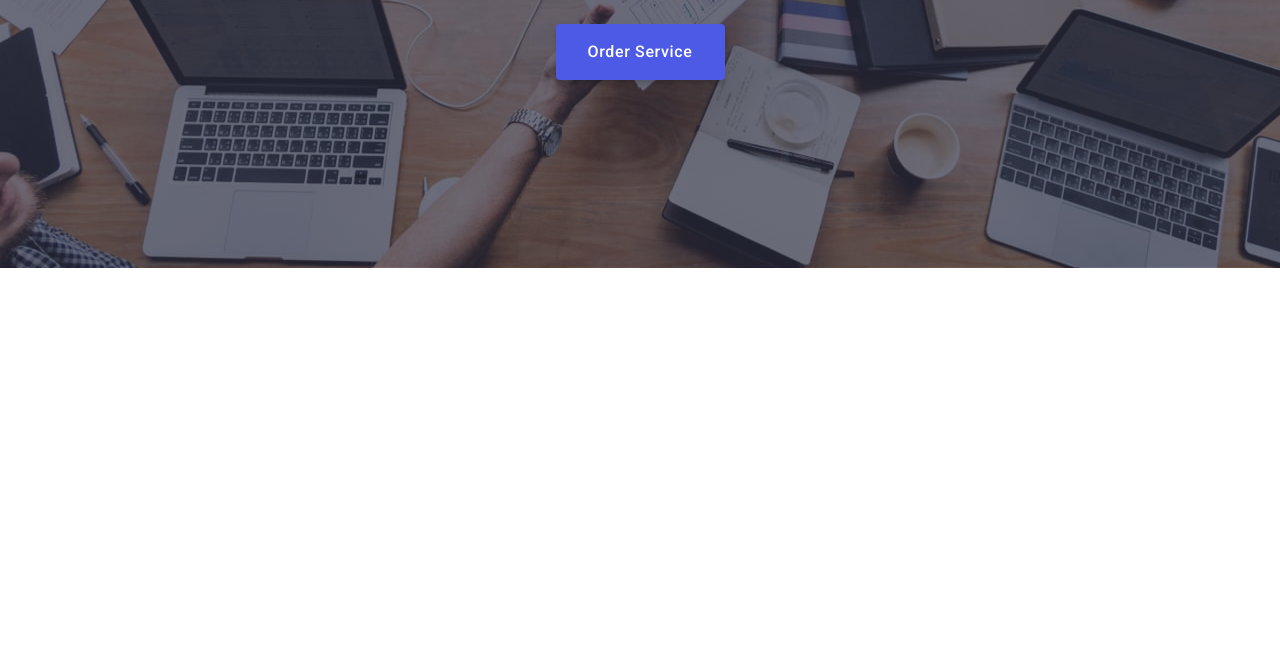
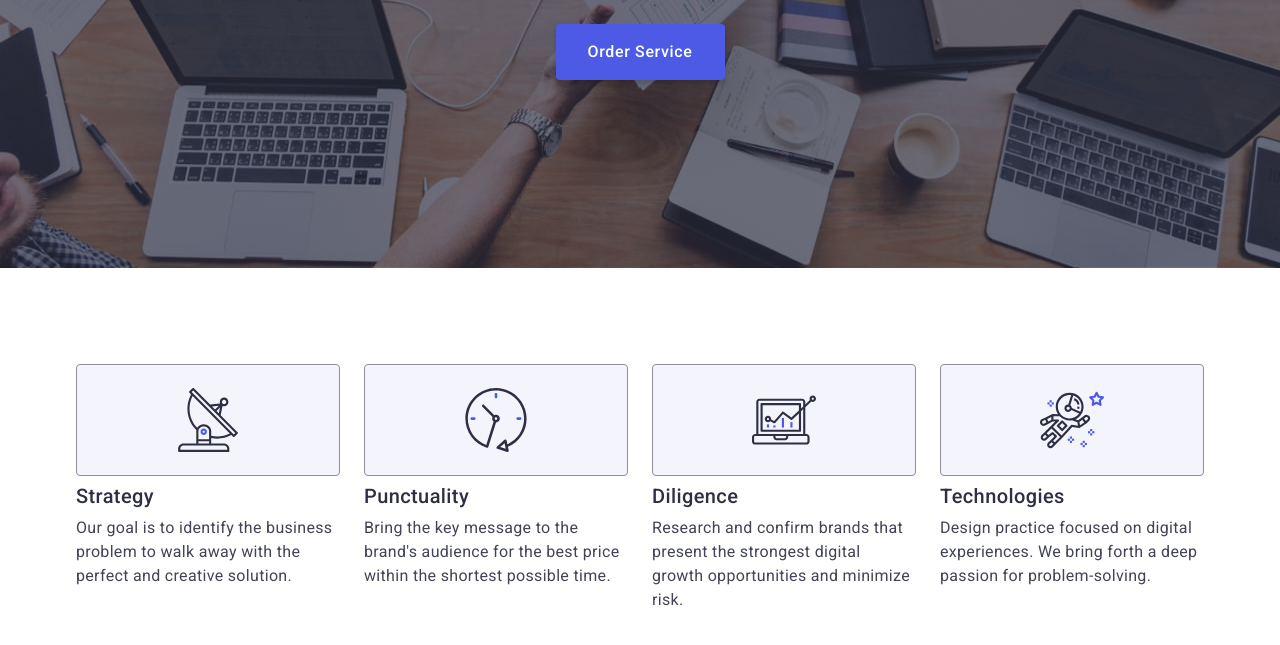
Before and after one commit to Serhii-Kvach/goit-markup-hw-06, a plain HTML site: page index.html in a window 1280 px wide. Shown: the part 405-1050 px from the top of the page. Before the commit the page ends 800 px from the top, so only its background shows below. Drawn offline with nearby package versions, Linux system fonts and the light colour scheme.

Commit message:
add benefits

```diff
--- a/css/styles.css
+++ b/css/styles.css
@@ -482,3 +482,104 @@ svg {
     margin-bottom: 48px;
   }
 }
+/* =========================HERO======================= */
+
+/* ======================BENEFITS====================== */
+.visually-hidden {
+  position: absolute;
+  width: 1px;
+  height: 1px;
+  margin: -1px;
+  border: 0;
+  padding: 0;
+
+  white-space: nowrap;
+  clip-path: inset(100%);
+  clip: rect(0 0 0 0);
+  overflow: hidden;
+}
+
+.benefits-item-icons {
+  display: none;
+}
+
+.page-section-two {
+  padding-top: 96px;
+  padding-bottom: 96px;
+}
+
+.benefits-list {
+  display: flex;
+  flex-direction: column;
+  row-gap: 72px;
+}
+
+.benefits-subtitle {
+  font-weight: 700;
+  font-size: 36px;
+  line-height: 1.11;
+  letter-spacing: 0.02em;
+  text-align: center;
+  color: #2e2f42;
+  margin-bottom: 8px;
+}
+
+.benefits-text {
+  font-weight: 500;
+  font-size: 16px;
+  line-height: 1.5;
+  letter-spacing: 0.02em;
+  color: #434455;
+}
+
+@media screen and (min-width: 768px) {
+  .benefits-list {
+    display: flex;
+    flex-direction: row;
+    flex-wrap: wrap;
+    row-gap: 72px;
+    column-gap: 24px;
+  }
+  .benefits-item {
+    width: calc((100% - 24px) / 2);
+  }
+
+  .benefits-subtitle {
+    text-align: start;
+  }
+}
+
+@media screen and (min-width: 1158px) {
+  .benefits-item-icons {
+    display: flex;
+    justify-content: center;
+    align-items: center;
+    border: 1px solid #8e8f99;
+    border-radius: 4px;
+    width: 264px;
+    height: 112px;
+    background-color: #f4f4fd;
+    margin-bottom: 8px;
+  }
+
+  .benefits-item {
+    width: calc((100% - 72px) / 4);
+  }
+
+  .benefits-list {
+    flex-wrap: nowrap;
+    row-gap: 0;
+  }
+
+  .benefits-subtitle {
+    font-weight: 500;
+    font-size: 20px;
+    line-height: 1.2;
+    color: #2e2f42;
+    margin-bottom: 8px;
+  }
+
+  .benefits-text {
+    font-weight: 400;
+  }
+}
--- a/index.html
+++ b/index.html
@@ -136,7 +136,7 @@
         </div>
       </section>
 
-      <section class="page-section-two hidden">
+      <section class="page-section-two">
         <div class="container container-benefits">
           <h2 class="visually-hidden">About Us</h2>
           <ul class="benefits-list">
```
